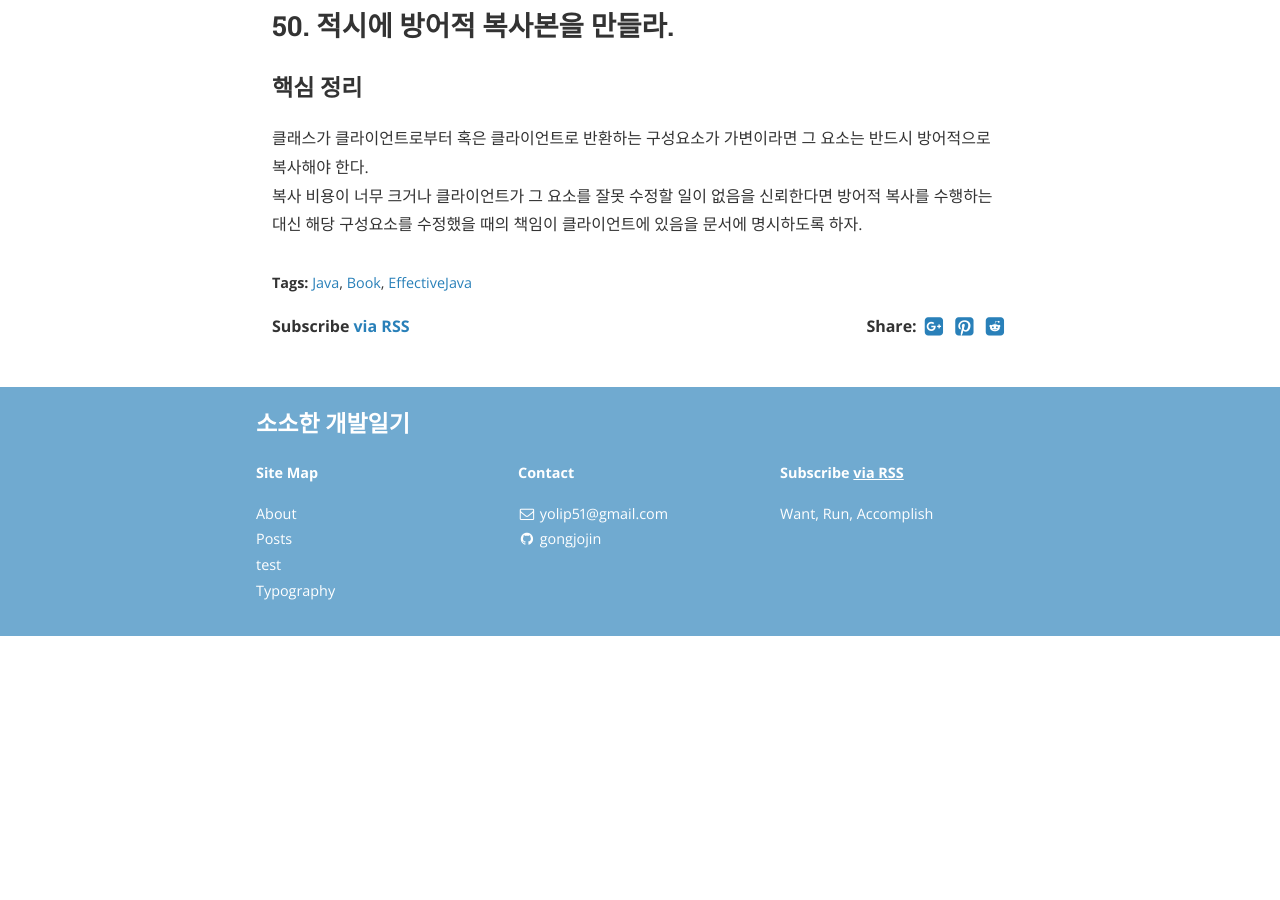
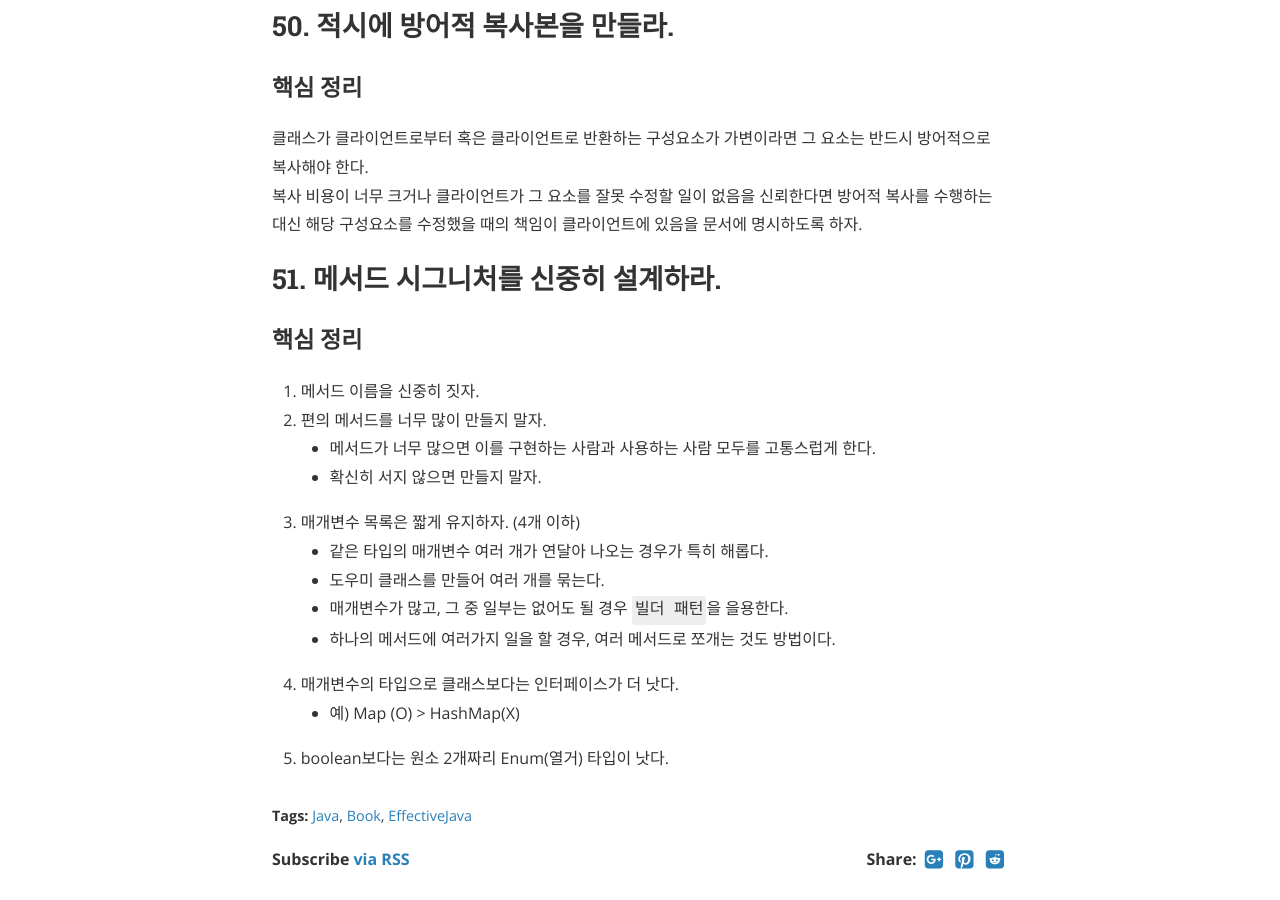
Before and after one commit to gonghojin/gonghojin.github.io, a Jekyll site: the page built from _posts/book/java/effectiveJava/2019-11-15-effectiveJava.md, in a window 1280 px wide and 900 px high, scrolled down 837 px. Built offline with Jekyll 4.4.1, drawn with Linux system fonts in a browser that asks for light colours; nearby versions of some CDN libraries; comment, search, counter and statistics services are not loaded; before the commit the page ends 1473 px from its top, so only the background shows below that.

Commit message:
Add: 이펙티브자바_51. 메서드 시그니처를 신중히 설계하라

```diff
--- a/_posts/book/java/effectiveJava/2019-11-15-effectiveJava.md
+++ b/_posts/book/java/effectiveJava/2019-11-15-effectiveJava.md
@@ -19,3 +19,18 @@ cover:  "/assets/instacode.png"
 클래스가 클라이언트로부터 혹은 클라이언트로 반환하는 구성요소가 가변이라면 그 요소는 반드시 방어적으로 복사해야 한다.
 복사 비용이 너무 크거나 클라이언트가 그 요소를 잘못 수정할 일이 없음을 신뢰한다면 방어적 복사를 수행하는 대신 해당 구성요소를 수정했을 때의 책임이
  클라이언트에 있음을 문서에 명시하도록 하자.
+
+## 51. 메서드 시그니처를 신중히 설계하라.
+### 핵심 정리
+1. 메서드 이름을 신중히 짓자.
+2. 편의 메서드를 너무 많이 만들지 말자.
+	- 메서드가 너무 많으면 이를 구현하는 사람과 사용하는 사람 모두를 고통스럽게 한다.
+	- 확신히 서지 않으면 만들지 말자.
+3. 매개변수 목록은 짧게 유지하자. (4개 이하)
+	- 같은 타입의 매개변수 여러 개가 연달아 나오는 경우가 특히 해롭다.
+	- 도우미 클래스를 만들어 여러 개를 묶는다.
+	- 매개변수가 많고, 그 중 일부는 없어도 될 경우 `빌더 패턴`을 을용한다.
+	- 하나의 메서드에 여러가지 일을 할 경우, 여러 메서드로 쪼개는 것도 방법이다.
+4. 매개변수의 타입으로 클래스보다는 인터페이스가 더 낫다.
+	- 예) Map (O) > HashMap(X)
+5. boolean보다는 원소 2개짜리 Enum(열거) 타입이 낫다.
```
